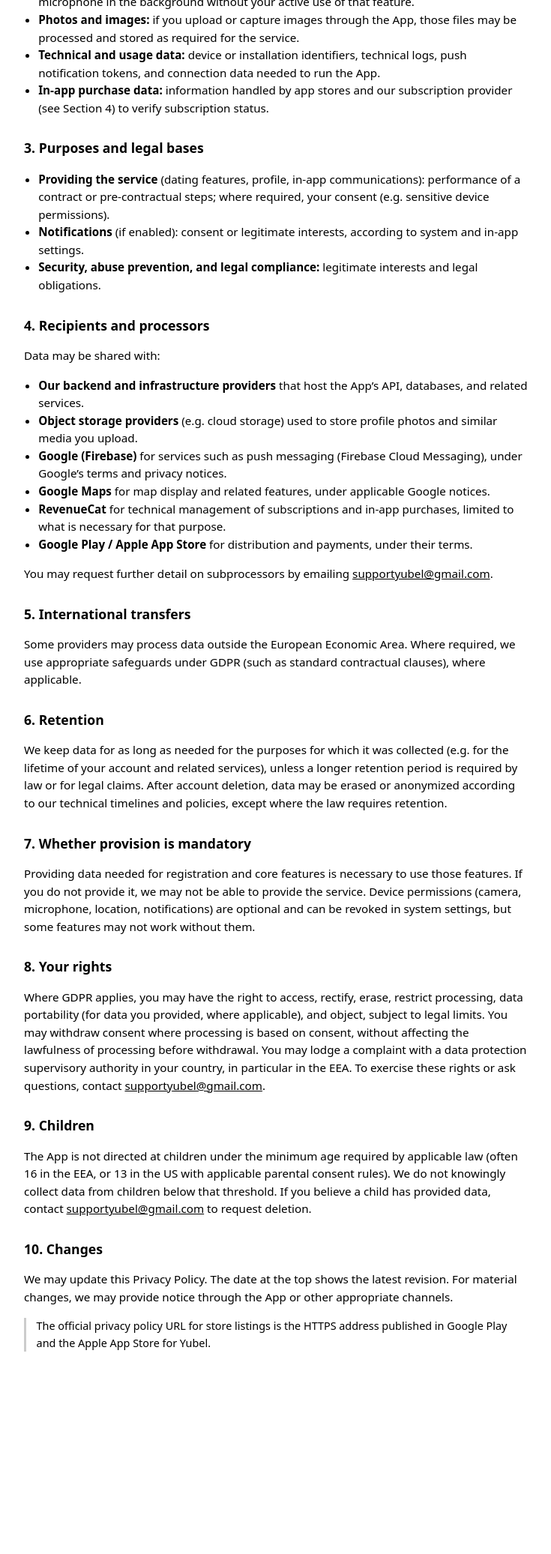
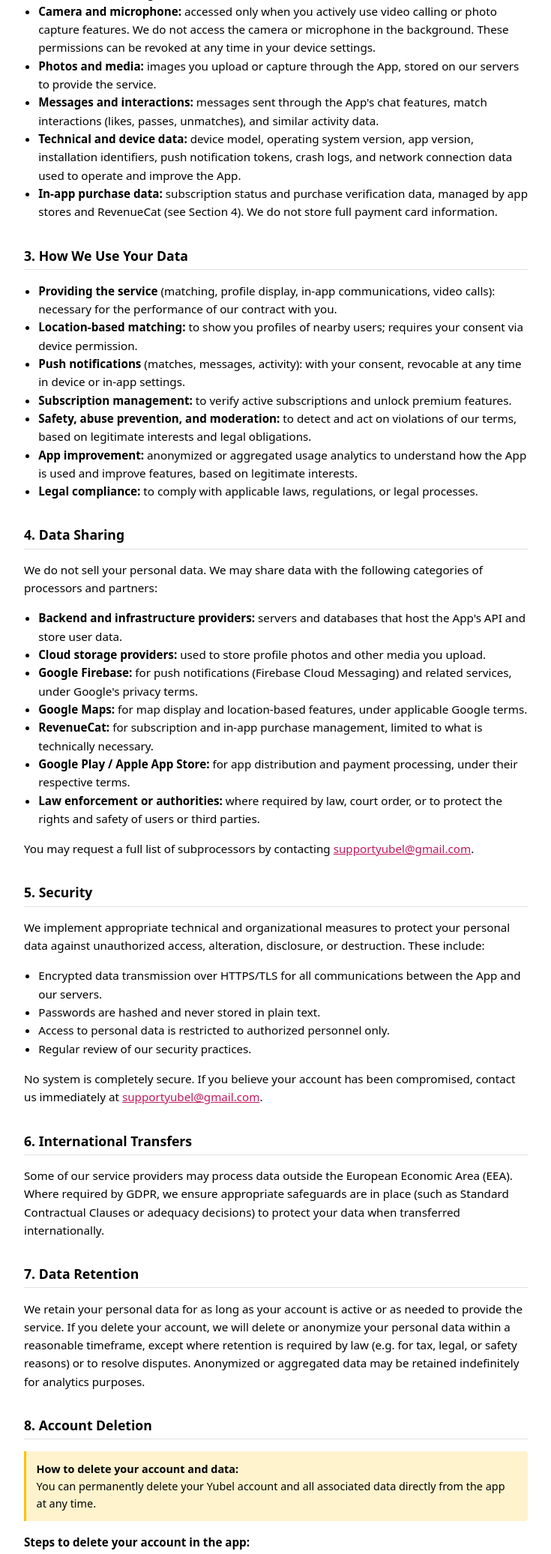
Before and after one commit to EgronGT/privacy-policy-yubel, a plain HTML site: page privacy-policy.html in a window 1280 px wide. Shown: the part 724-2797 px from the top of the page at 75% size, without its empty margins (272-1007 px from the left). Before the commit the page ends 2591 px from the top, so only its background shows below. Drawn offline with Linux system fonts and the light colour scheme.

Commit message:
Improve and complete privacy policy
- Add Section 5: Security (HTTPS/TLS, password hashing, access controls)
- Add Section 8: Account Deletion with step-by-step in-app instructions (required by Google Play)
- Add Section 11: Governing Law (Italian law / GDPR)
- Expand data collection descriptions for clarity
- Expand user rights section with specific rights listed
- Update children's age from 16/13 to 18+ to match app rating
- Add email fallback for account deletion requests
- Improve overall structure and readability

Co-Authored-By: Claude Sonnet 4.6 <noreply@anthropic.com>

```diff
--- a/privacy-policy.html
+++ b/privacy-policy.html
@@ -6,14 +6,17 @@
   <title>Privacy Policy – Yubel</title>
   <style>
     :root { color-scheme: light dark; }
-    body { font-family: system-ui, -apple-system, Segoe UI, Roboto, sans-serif; line-height: 1.55; max-width: 42rem; margin: 0 auto; padding: 1.25rem 1rem 3rem; }
+    body { font-family: system-ui, -apple-system, Segoe UI, Roboto, sans-serif; line-height: 1.6; max-width: 42rem; margin: 0 auto; padding: 1.25rem 1rem 3rem; }
     h1 { font-size: 1.5rem; margin-top: 0; }
-    h2 { font-size: 1.1rem; margin-top: 1.75rem; }
+    h2 { font-size: 1.1rem; margin-top: 2rem; border-bottom: 1px solid #e0e0e0; padding-bottom: 0.25rem; }
     p, li { font-size: 0.95rem; }
     ul { padding-left: 1.2rem; }
     .meta { color: #666; font-size: 0.85rem; margin-bottom: 1.5rem; }
+    .highlight { background: #fff3cd; border-left: 3px solid #ffc107; padding: 0.75rem 0.85rem; margin: 1rem 0; font-size: 0.9rem; border-radius: 0 4px 4px 0; }
     .note { border-left: 3px solid #ccc; padding-left: 0.85rem; margin: 1rem 0; font-size: 0.9rem; }
-    a { color: inherit; }
+    a { color: #c2185b; }
+    ol.steps { padding-left: 1.4rem; }
+    ol.steps li { margin-bottom: 0.3rem; font-size: 0.95rem; }
   </style>
 </head>
 <body>
@@ -26,90 +29,147 @@
   </p>
 
   <p>
-    This Privacy Policy explains how the mobile application <strong>Yubel</strong> (the “App”) processes personal data,
-    in line with the EU General Data Protection Regulation (“GDPR”) where it applies, and with other applicable data protection laws.
+    This Privacy Policy explains how the mobile application <strong>Yubel</strong> (the "App") collects, uses, and protects your personal data,
+    in accordance with the EU General Data Protection Regulation ("GDPR") where it applies, and with other applicable data protection laws.
+    By using the App, you acknowledge that you have read and understood this Policy.
   </p>
 
-  <h2>1. Data controller</h2>
+  <h2>1. Data Controller</h2>
   <p>
     The data controller is the publisher of the App on app stores (Google Play / App Store), identified above.
-    To exercise the rights described in Section 8, for privacy questions, or for general support, contact
-    <a href="mailto:supportyubel@gmail.com">supportyubel@gmail.com</a>. You can also use any in-app contact options we provide, when available.
+    For privacy questions, to exercise your rights, or for general support, contact us at
+    <a href="mailto:supportyubel@gmail.com">supportyubel@gmail.com</a>. You can also use any in-app contact options we provide.
   </p>
 
-  <h2>2. Categories of data we process</h2>
-  <p>Depending on how you use the App, we may process the following types of data:</p>
+  <h2>2. Data We Collect</h2>
+  <p>Depending on how you use the App, we may collect and process the following categories of data:</p>
   <ul>
-    <li><strong>Account and profile data:</strong> for example name, email, password (handled securely on our backend), age, gender, profile fields, profile photos, interests, and other information you choose to provide.</li>
-    <li><strong>Location data:</strong> coordinates or location-derived information (e.g. city) when you enable location-based features or enter a place.</li>
-    <li><strong>Live audio/video:</strong> for video calling or similar real-time features, the App may access the <strong>camera</strong> and <strong>microphone</strong> with your permission. Media streams are processed as needed to provide the service (including real-time signaling). We do not use the camera or microphone in the background without your active use of that feature.</li>
-    <li><strong>Photos and images:</strong> if you upload or capture images through the App, those files may be processed and stored as required for the service.</li>
-    <li><strong>Technical and usage data:</strong> device or installation identifiers, technical logs, push notification tokens, and connection data needed to run the App.</li>
-    <li><strong>In-app purchase data:</strong> information handled by app stores and our subscription provider (see Section 4) to verify subscription status.</li>
+    <li><strong>Account and profile data:</strong> name, email address, password (stored securely and never in plain text), age, gender, profile photos, bio, interests, and other information you choose to provide when registering or editing your profile.</li>
+    <li><strong>Location data:</strong> GPS coordinates or approximate location (e.g. city or distance) when you enable location-based features. Location is used to show you nearby users and is not collected in the background.</li>
+    <li><strong>Camera and microphone:</strong> accessed only when you actively use video calling or photo capture features. We do not access the camera or microphone in the background. These permissions can be revoked at any time in your device settings.</li>
+    <li><strong>Photos and media:</strong> images you upload or capture through the App, stored on our servers to provide the service.</li>
+    <li><strong>Messages and interactions:</strong> messages sent through the App's chat features, match interactions (likes, passes, unmatches), and similar activity data.</li>
+    <li><strong>Technical and device data:</strong> device model, operating system version, app version, installation identifiers, push notification tokens, crash logs, and network connection data used to operate and improve the App.</li>
+    <li><strong>In-app purchase data:</strong> subscription status and purchase verification data, managed by app stores and RevenueCat (see Section 4). We do not store full payment card information.</li>
   </ul>
 
-  <h2>3. Purposes and legal bases</h2>
+  <h2>3. How We Use Your Data</h2>
   <ul>
-    <li><strong>Providing the service</strong> (dating features, profile, in-app communications): performance of a contract or pre-contractual steps; where required, your consent (e.g. sensitive device permissions).</li>
-    <li><strong>Notifications</strong> (if enabled): consent or legitimate interests, according to system and in-app settings.</li>
-    <li><strong>Security, abuse prevention, and legal compliance:</strong> legitimate interests and legal obligations.</li>
+    <li><strong>Providing the service</strong> (matching, profile display, in-app communications, video calls): necessary for the performance of our contract with you.</li>
+    <li><strong>Location-based matching:</strong> to show you profiles of nearby users; requires your consent via device permission.</li>
+    <li><strong>Push notifications</strong> (matches, messages, activity): with your consent, revocable at any time in device or in-app settings.</li>
+    <li><strong>Subscription management:</strong> to verify active subscriptions and unlock premium features.</li>
+    <li><strong>Safety, abuse prevention, and moderation:</strong> to detect and act on violations of our terms, based on legitimate interests and legal obligations.</li>
+    <li><strong>App improvement:</strong> anonymized or aggregated usage analytics to understand how the App is used and improve features, based on legitimate interests.</li>
+    <li><strong>Legal compliance:</strong> to comply with applicable laws, regulations, or legal processes.</li>
   </ul>
 
-  <h2>4. Recipients and processors</h2>
-  <p>Data may be shared with:</p>
+  <h2>4. Data Sharing</h2>
+  <p>We do not sell your personal data. We may share data with the following categories of processors and partners:</p>
   <ul>
-    <li><strong>Our backend and infrastructure providers</strong> that host the App’s API, databases, and related services.</li>
-    <li><strong>Object storage providers</strong> (e.g. cloud storage) used to store profile photos and similar media you upload.</li>
-    <li><strong>Google (Firebase)</strong> for services such as push messaging (Firebase Cloud Messaging), under Google’s terms and privacy notices.</li>
-    <li><strong>Google Maps</strong> for map display and related features, under applicable Google notices.</li>
-    <li><strong>RevenueCat</strong> for technical management of subscriptions and in-app purchases, limited to what is necessary for that purpose.</li>
-    <li><strong>Google Play / Apple App Store</strong> for distribution and payments, under their terms.</li>
+    <li><strong>Backend and infrastructure providers:</strong> servers and databases that host the App's API and store user data.</li>
+    <li><strong>Cloud storage providers:</strong> used to store profile photos and other media you upload.</li>
+    <li><strong>Google Firebase:</strong> for push notifications (Firebase Cloud Messaging) and related services, under Google's privacy terms.</li>
+    <li><strong>Google Maps:</strong> for map display and location-based features, under applicable Google terms.</li>
+    <li><strong>RevenueCat:</strong> for subscription and in-app purchase management, limited to what is technically necessary.</li>
+    <li><strong>Google Play / Apple App Store:</strong> for app distribution and payment processing, under their respective terms.</li>
+    <li><strong>Law enforcement or authorities:</strong> where required by law, court order, or to protect the rights and safety of users or third parties.</li>
+  </ul>
+  <p>You may request a full list of subprocessors by contacting <a href="mailto:supportyubel@gmail.com">supportyubel@gmail.com</a>.</p>
+
+  <h2>5. Security</h2>
+  <p>
+    We implement appropriate technical and organizational measures to protect your personal data against unauthorized access, alteration,
+    disclosure, or destruction. These include:
+  </p>
+  <ul>
+    <li>Encrypted data transmission over HTTPS/TLS for all communications between the App and our servers.</li>
+    <li>Passwords are hashed and never stored in plain text.</li>
+    <li>Access to personal data is restricted to authorized personnel only.</li>
+    <li>Regular review of our security practices.</li>
   </ul>
   <p>
-    You may request further detail on subprocessors by emailing <a href="mailto:supportyubel@gmail.com">supportyubel@gmail.com</a>.
+    No system is completely secure. If you believe your account has been compromised, contact us immediately at
+    <a href="mailto:supportyubel@gmail.com">supportyubel@gmail.com</a>.
   </p>
 
-  <h2>5. International transfers</h2>
+  <h2>6. International Transfers</h2>
   <p>
-    Some providers may process data outside the European Economic Area. Where required, we use appropriate safeguards under GDPR
-    (such as standard contractual clauses), where applicable.
+    Some of our service providers may process data outside the European Economic Area (EEA). Where required by GDPR,
+    we ensure appropriate safeguards are in place (such as Standard Contractual Clauses or adequacy decisions)
+    to protect your data when transferred internationally.
   </p>
 
-  <h2>6. Retention</h2>
+  <h2>7. Data Retention</h2>
   <p>
-    We keep data for as long as needed for the purposes for which it was collected (e.g. for the lifetime of your account and related services),
-    unless a longer retention period is required by law or for legal claims. After account deletion, data may be erased or anonymized according to
-    our technical timelines and policies, except where the law requires retention.
+    We retain your personal data for as long as your account is active or as needed to provide the service.
+    If you delete your account, we will delete or anonymize your personal data within a reasonable timeframe,
+    except where retention is required by law (e.g. for tax, legal, or safety reasons) or to resolve disputes.
+    Anonymized or aggregated data may be retained indefinitely for analytics purposes.
   </p>
 
-  <h2>7. Whether provision is mandatory</h2>
+  <h2>8. Account Deletion</h2>
+  <div class="highlight">
+    <strong>How to delete your account and data:</strong><br />
+    You can permanently delete your Yubel account and all associated data directly from the app at any time.
+  </div>
+  <p><strong>Steps to delete your account in the app:</strong></p>
+  <ol class="steps">
+    <li>Open the <strong>Yubel</strong> app and log in.</li>
+    <li>Tap your profile icon to open your profile.</li>
+    <li>Go to <strong>Settings</strong>.</li>
+    <li>Scroll down to the <strong>Account</strong> section.</li>
+    <li>Tap <strong>Delete account</strong>.</li>
+    <li>Confirm the deletion when prompted.</li>
+  </ol>
   <p>
-    Providing data needed for registration and core features is necessary to use those features. If you do not provide it, we may not be able to provide the service.
-    Device permissions (camera, microphone, location, notifications) are optional and can be revoked in system settings, but some features may not work without them.
+    Deletion is permanent and cannot be undone. All your profile data, photos, matches, and messages will be permanently removed.
+    Some data may be retained for a short period as required by law or to resolve any outstanding disputes.
+  </p>
+  <p>
+    If you are unable to access the app, you may also request account deletion by emailing
+    <a href="mailto:supportyubel@gmail.com">supportyubel@gmail.com</a> with the subject line "Account Deletion Request".
+    We will process your request within 30 days.
   </p>
 
-  <h2>8. Your rights</h2>
+  <h2>9. Your Rights</h2>
   <p>
-    Where GDPR applies, you may have the right to access, rectify, erase, restrict processing, data portability (for data you provided, where applicable),
-    and object, subject to legal limits. You may withdraw consent where processing is based on consent, without affecting the lawfulness of processing before withdrawal.
-    You may lodge a complaint with a data protection supervisory authority in your country, in particular in the EEA.
-    To exercise these rights or ask questions, contact <a href="mailto:supportyubel@gmail.com">supportyubel@gmail.com</a>.
+    Where GDPR or other applicable laws apply, you have the following rights regarding your personal data:
+  </p>
+  <ul>
+    <li><strong>Access:</strong> request a copy of the personal data we hold about you.</li>
+    <li><strong>Rectification:</strong> request correction of inaccurate or incomplete data.</li>
+    <li><strong>Erasure ("right to be forgotten"):</strong> request deletion of your data (see also Section 8 for in-app account deletion).</li>
+    <li><strong>Restriction:</strong> request that we limit the processing of your data in certain circumstances.</li>
+    <li><strong>Portability:</strong> receive your data in a structured, commonly used format, where technically feasible.</li>
+    <li><strong>Objection:</strong> object to processing based on legitimate interests.</li>
+    <li><strong>Withdraw consent:</strong> where processing is based on your consent, withdraw it at any time without affecting prior lawful processing.</li>
+    <li><strong>Complaint:</strong> lodge a complaint with your local data protection authority (in Italy: <a href="https://www.garanteprivacy.it" target="_blank" rel="noopener">Garante per la protezione dei dati personali</a>).</li>
+  </ul>
+  <p>To exercise any of these rights, contact <a href="mailto:supportyubel@gmail.com">supportyubel@gmail.com</a>. We will respond within 30 days.</p>
+
+  <h2>10. Children's Privacy</h2>
+  <p>
+    Yubel is intended for users aged <strong>18 and over</strong>. We do not knowingly collect personal data from anyone under 18.
+    If you believe a minor has created an account, please contact us immediately at
+    <a href="mailto:supportyubel@gmail.com">supportyubel@gmail.com</a> and we will delete the account and associated data promptly.
   </p>
 
-  <h2>9. Children</h2>
+  <h2>11. Governing Law</h2>
   <p>
-    The App is not directed at children under the minimum age required by applicable law (often 16 in the EEA, or 13 in the US with applicable parental consent rules).
-    We do not knowingly collect data from children below that threshold. If you believe a child has provided data, contact
-    <a href="mailto:supportyubel@gmail.com">supportyubel@gmail.com</a> to request deletion.
+    This Privacy Policy is governed by Italian law, in compliance with EU Regulation 2016/679 (GDPR) and the Italian Privacy Code
+    (Legislative Decree 196/2003, as amended). For users in other jurisdictions, applicable local data protection laws may also apply.
   </p>
 
-  <h2>10. Changes</h2>
+  <h2>12. Changes to This Policy</h2>
   <p>
-    We may update this Privacy Policy. The date at the top shows the latest revision. For material changes, we may provide notice through the App or other appropriate channels.
+    We may update this Privacy Policy from time to time. The "Last updated" date at the top of this page indicates when the latest revision was made.
+    For material changes, we will notify you through the App or by email where possible. Continued use of the App after changes constitutes acceptance of the updated Policy.
   </p>
 
   <p class="note">
-    The official privacy policy URL for store listings is the HTTPS address published in Google Play and the Apple App Store for Yubel.
+    The official privacy policy URL for store listings is the HTTPS address of this page as published in Google Play and the Apple App Store for Yubel.
+    For questions or requests, contact <a href="mailto:supportyubel@gmail.com">supportyubel@gmail.com</a>.
   </p>
 </body>
 </html>
```
